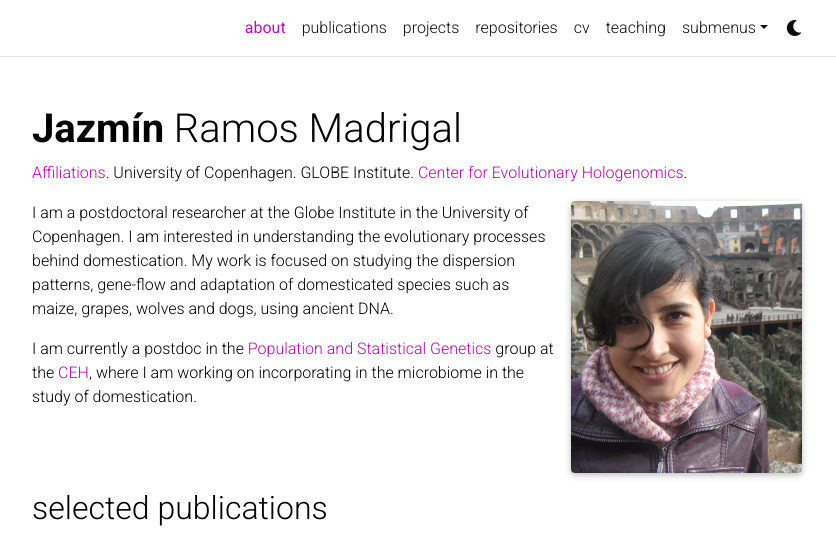
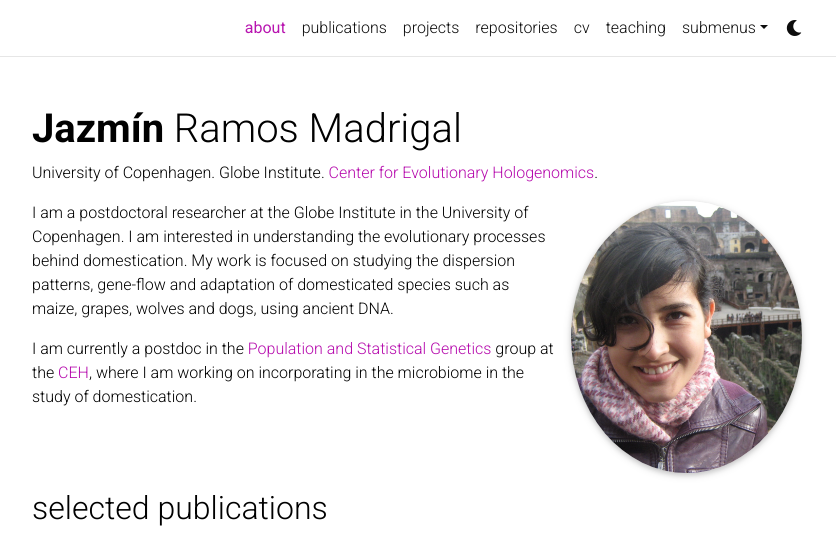
Before and after one commit to JazminRM/jazminrm.github.io, a Jekyll site: the page built from _pages/about.md, in a window 1280 px wide, cut to the strip 0-555 px from the top of the page. Shown: the whole strip, without its empty margins (223-1059 px from the left). Built offline with Jekyll 4.4.1, drawn with Linux system fonts in a browser that asks for light colours; full-size pictures stand in for the smaller copies a plugin makes; comment, search, counter and statistics services are not loaded; a style sheet for code colours, icons or effects is not loaded.

Commit message:
Update about.md

```diff
--- a/_pages/about.md
+++ b/_pages/about.md
@@ -2,12 +2,12 @@
 layout: about
 title: about
 permalink: /
-subtitle: <a href='#'>Affiliations</a>. University of Copenhagen. GLOBE Institute. <a href="https://ceh.ku.dk/">Center for Evolutionary Hologenomics</a>.
+subtitle: University of Copenhagen. Globe Institute. <a href="https://ceh.ku.dk/">Center for Evolutionary Hologenomics</a>.
 
 profile:
   align: right
   image: prof_pic.jpg
-  image_circular: false # crops the image to make it circular
+  image_circular: true # crops the image to make it circular
 #  address: >
 #    <p>555 your office number</p>
 #    <p>123 your address street</p>
```
